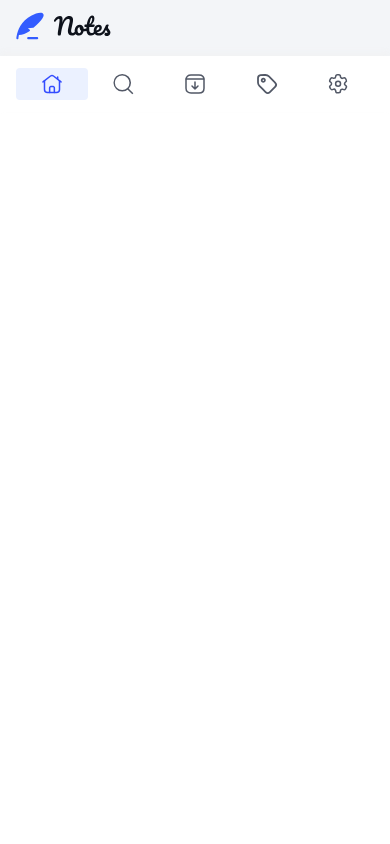
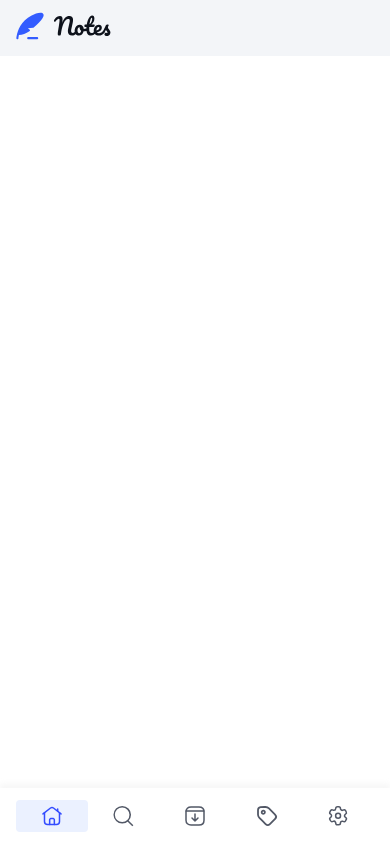
Before and after one commit to RicardoGeada/fm-note-taking-web-app, a React (Vite) app: page / in a window 390 px wide. Built offline with nearby package versions, Linux system fonts and the light colour scheme; a web font is replaced by a local one.

Commit message:
feat: add mobile layout

```diff
--- a/src/components/MobileNav/MobileNav.tsx
+++ b/src/components/MobileNav/MobileNav.tsx
@@ -11,7 +11,11 @@ import { NavLink } from "react-router-dom";
 import clsx from "clsx";
 import { Fragment } from "react/jsx-runtime";
 
-export default function MobileNav() {
+type MobileNavProps = {
+    className?: string;
+}
+
+export default function MobileNav({className}: MobileNavProps) {
 
     const navItems = [
         { to: "/", label: "Home", Icon: HomeIcon, iconClass: styles["icon--path"] },
@@ -22,7 +26,7 @@ export default function MobileNav() {
     ];
 
     return (
-        <nav className={styles["mobile-nav"]}>
+        <nav className={clsx(styles["mobile-nav"], className)}>
             {navItems.map(({to, label, Icon, iconClass}, index) => (
                 <Fragment key={index}>
                 <NavLink
--- a/src/components/PageHeader/PageHeader.tsx
+++ b/src/components/PageHeader/PageHeader.tsx
@@ -1,8 +1,14 @@
+import clsx from "clsx";
 import styles from "./PageHeader.module.scss";
 
-export default function PageHeader() {
-    return(
-    <header className={styles["page-header"]}>
-        <img src="./images/logo.svg" alt="notes logo" />
-    </header>)
+type PageHeaderProps = {
+  className?: string;
+};
+
+export default function PageHeader({ className }: PageHeaderProps) {
+  return (
+    <header className={clsx(styles["page-header"], className)}>
+      <img src="./images/logo.svg" alt="notes logo" />
+    </header>
+  );
 }
--- a/src/pages/main/Home/Home.module.scss
+++ b/src/pages/main/Home/Home.module.scss
@@ -0,0 +1,21 @@
+.layout {
+  display: grid;
+  min-height: 100dvh;
+  grid-template-areas:
+    "header"
+    "main"
+    "nav";
+  grid-template-rows: auto 1fr auto;
+
+  &__header {
+    grid-area: header;
+  }
+
+  &__main {
+    grid-area: main;
+  }
+
+  &__nav {
+    grid-area: nav;
+  }
+}
--- a/src/pages/main/Home/Home.tsx
+++ b/src/pages/main/Home/Home.tsx
@@ -1,14 +1,14 @@
 import MobileNav from "../../../components/MobileNav/MobileNav";
 import PageHeader from "../../../components/PageHeader/PageHeader";
-import "./Home.module.scss";
+import styles from "./Home.module.scss";
 
 function Home() {
   return (
-    <>
-      <PageHeader />
-      <main></main>
-      <MobileNav />
-    </>
+    <div className={styles["layout"]}>
+      <PageHeader className={styles["layout__header"]}/>
+      <main className={styles["layout__main"]}></main>
+      <MobileNav className={styles["layout__nav"]} />
+    </div>
   );
 }
 
```
